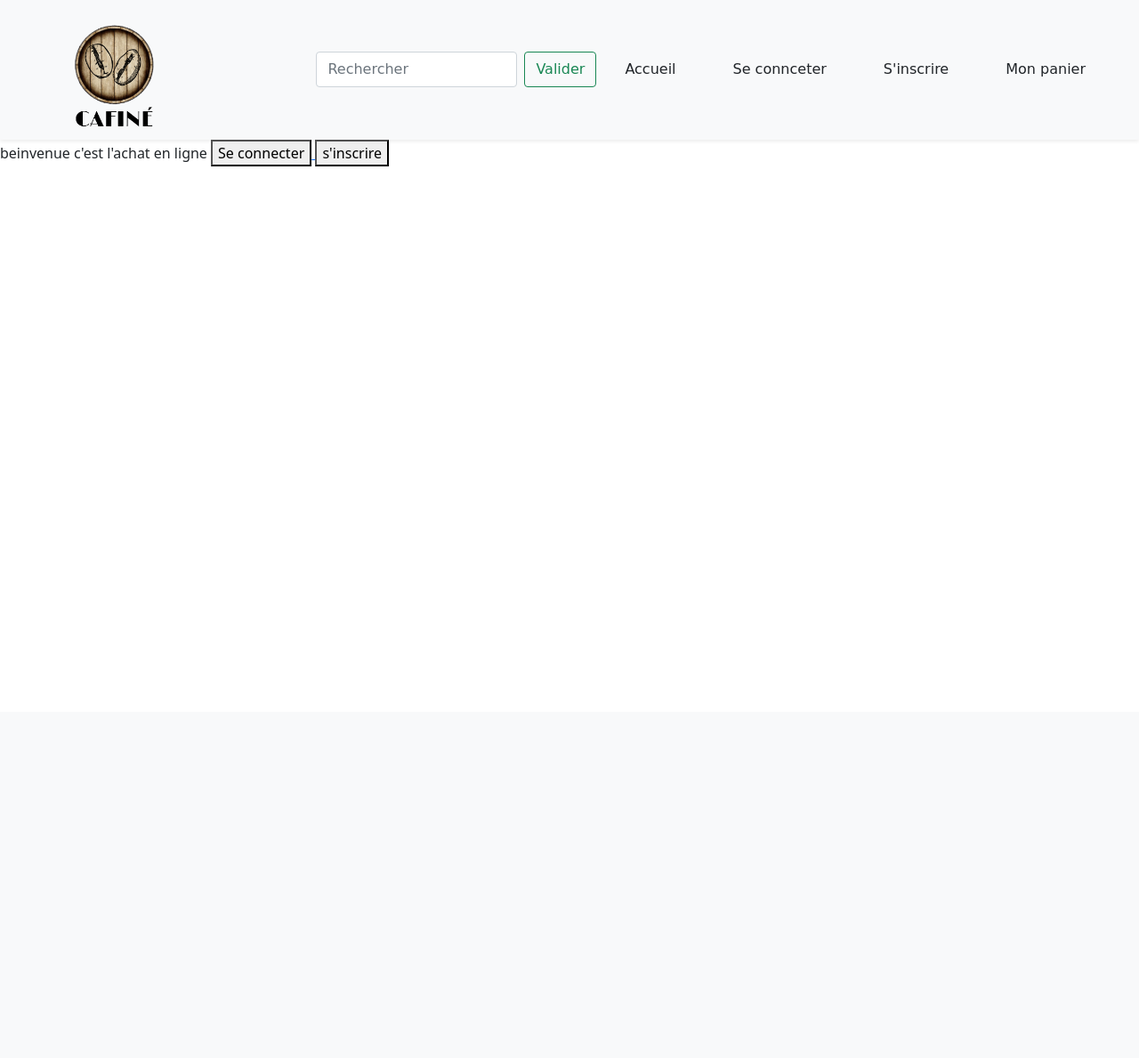
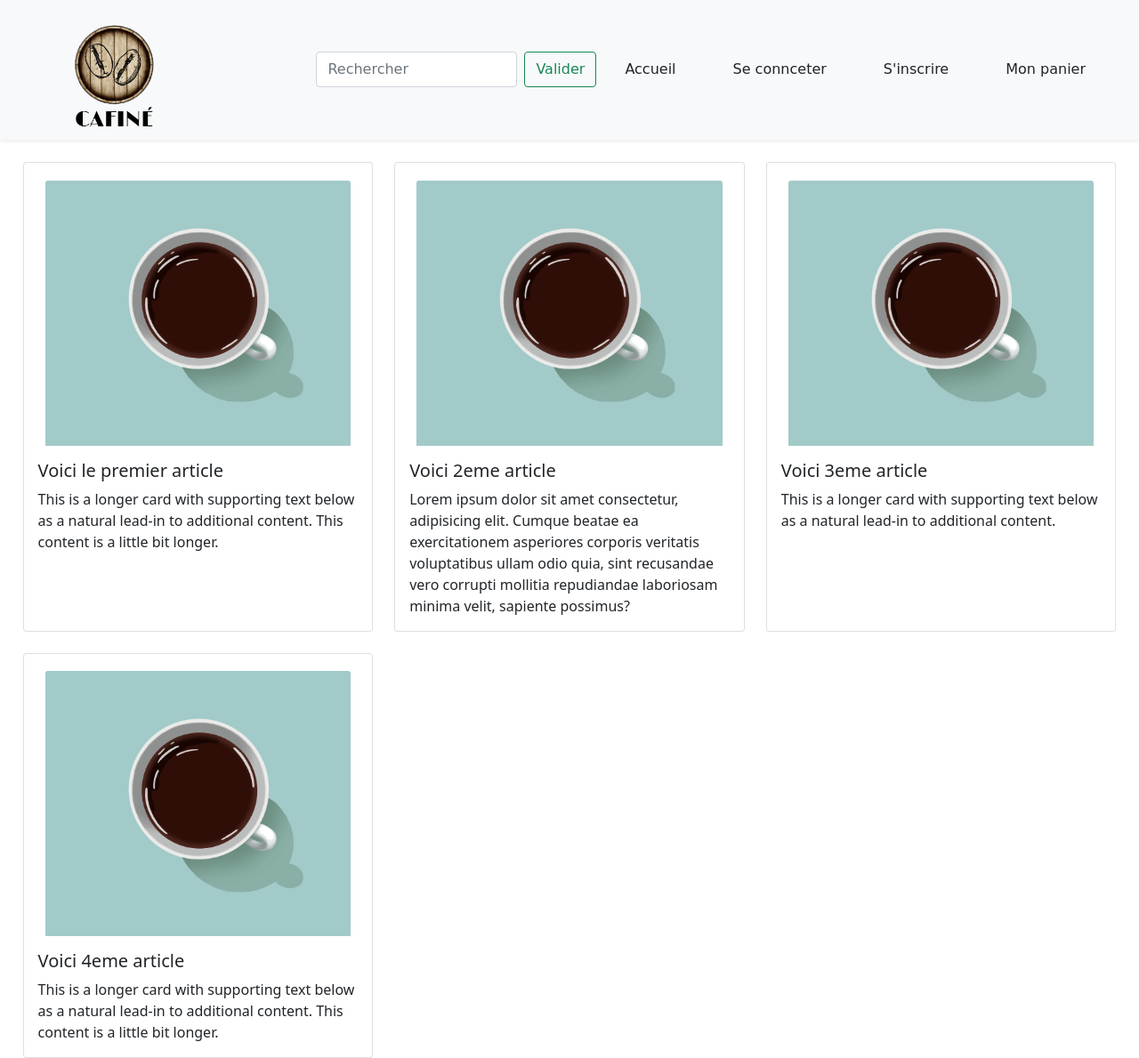
Before and after one commit to ClaireMath/cafine, a PHP site: page /achat/achat.php in a window 1280 px wide. Shown: the whole page at 89% size. Before the commit the page ends 187 px from the top, so only its background shows below. Run offline with PHP 8.4, Linux system fonts and the light colour scheme.

Commit message:
ajout de produit finis + option d'ajout aux panier

```diff
--- /dev/null
+++ b/achat/achat.css
@@ -0,0 +1,35 @@
+.lesarticles {
+    padding-left: 2%;
+    padding-right: 2%;
+    padding-top: 2%;
+}
+
+
+.container {
+  position: relative;
+
+  padding-top: 5%;
+}
+
+
+
+.overlay {
+
+  position: absolute;
+  bottom: 0;
+  background: rgb(0, 0, 0);
+  background: rgba(0, 0, 0, 0.5); /* Black see-through */
+  color: #f1f1f1;
+  width: 88%;
+  transition: .5s ease;
+  opacity:0;
+  color: white;
+  font-size: 20px;
+  padding: 30px;
+  text-align: center;
+}
+
+
+.container:hover .overlay {
+  opacity: 1;
+}
--- a/achat/achat.php
+++ b/achat/achat.php
@@ -6,6 +6,8 @@
     <meta name="viewport" content="width=device-width, initial-scale=1.0">
     <link rel="stylesheet" href="style.css">
     <link rel="stylesheet" href="../header/header.css">
+
+    <link rel="stylesheet" href="achat.css">
 
     <link href="https://cdn.jsdelivr.net/npm/bootstrap@5.0.0-beta1/dist/css/bootstrap.min.css" rel="stylesheet" integrity="sha384-giJF6kkoqNQ00vy+HMDP7azOuL0xtbfIcaT9wjKHr8RbDVddVHyTfAAsrekwKmP1" crossorigin="anonymous">
 
@@ -22,16 +24,71 @@ include "../header/headerBoutique.html"
 ?>
 
 
-                   beinvenue c'est l'achat en ligne
 
 
+<div class="lesarticles">
+<div class="row row-cols-1 row-cols-md-3 g-4">
+  <div class="col">
+    <div class="card h-100">
 
+    <div class="container">
+      <img src="/cafine/IMAGES_CL/coffeeGIF/cafe2.gif"  class="card-img-top" alt="...">
+      <div class="overlay">Ajouter aux panier <img src="panier.png " style="width: 11%;" alt="panier"> </div>
+    </div>
 
-                <a href="/cafine/inscription/seconnecter.php"> <button> Se connecter </button> </a>
+      <div class="card-body">
+        <h5 class="card-title">Voici le premier article </h5>
+        <p class="card-text">This is a longer card with supporting text below as a natural lead-in to additional content. This content is a little bit longer.</p>
+      </div>
+    </div>
+  </div>
 
+  <div class="col">
+    <div class="card h-100">
 
-                 <a href="/cafine/inscription/inscription.php"> <button> s'inscrire </button> </a>
+    <div class="container">
+      <img src="/cafine/IMAGES_CL/coffeeGIF/cafe2.gif"  class="card-img-top" alt="...">
+      <div class="overlay">Ajouter aux panier <img src="panier.png " style="width: 11%;" alt="panier"> </div>
+    </div>
 
+      <div class="card-body">
+        <h5 class="card-title">Voici 2eme article</h5>
+        <p class="card-text"> Lorem ipsum dolor sit amet consectetur, adipisicing elit. Cumque beatae ea exercitationem asperiores corporis veritatis voluptatibus ullam odio quia, sint recusandae vero corrupti mollitia repudiandae laboriosam minima velit, sapiente possimus? </p>
+      </div>
+    </div>
+  </div>
+
+  <div class="col">
+    <div class="card h-100">
+
+      <div class="container">
+      <img src="/cafine/IMAGES_CL/coffeeGIF/cafe2.gif"  class="card-img-top" alt="...">
+      <div class="overlay">Ajouter aux panier <img src="panier.png " style="width: 11%;" alt="panier"> </div>
+    </div>
+
+      <div class="card-body">
+        <h5 class="card-title">Voici 3eme article</h5>
+        <p class="card-text">This is a longer card with supporting text below as a natural lead-in to additional content.</p>
+      </div>
+    </div>
+  </div>
+
+  <div class="col">
+    <div class="card h-100">
+
+    <div class="container">
+      <img src="/cafine/IMAGES_CL/coffeeGIF/cafe2.gif"  class="card-img-top" alt="...">
+      <div class="overlay">Ajouter aux panier <img src="panier.png " style="width: 11%;" alt="panier"> </div>
+    </div>
+
+      <div class="card-body">
+        <h5 class="card-title">Voici 4eme article</h5>
+        <p class="card-text">This is a longer card with supporting text below as a natural lead-in to additional content. This content is a little bit longer.</p>
+      </div>
+    </div>
+  </div>
+</div>
+</div>
 
 
 
@@ -39,6 +96,7 @@ include "../header/headerBoutique.html"
 
     <!--- javaSciprt -->
 <script type="text/javascript"  src="header.js"  ></script>
+
 <script src="https://cdn.jsdelivr.net/npm/bootstrap@5.0.0-beta1/dist/js/bootstrap.bundle.min.js" integrity="sha384-ygbV9kiqUc6oa4msXn9868pTtWMgiQaeYH7/t7LECLbyPA2x65Kgf80OJFdroafW" crossorigin="anonymous"></script>
 
 </body>
--- a/header/headerBoutique.html
+++ b/header/headerBoutique.html
@@ -44,6 +44,8 @@
                                 <a class="nav-link text-dark" href="">Mon panier</a>
                             </li>
 
+
+
                        </div>
                    </div>
                   </nav>
```
Also changed, not shown: achat/panier.png (added), 3 other files.
